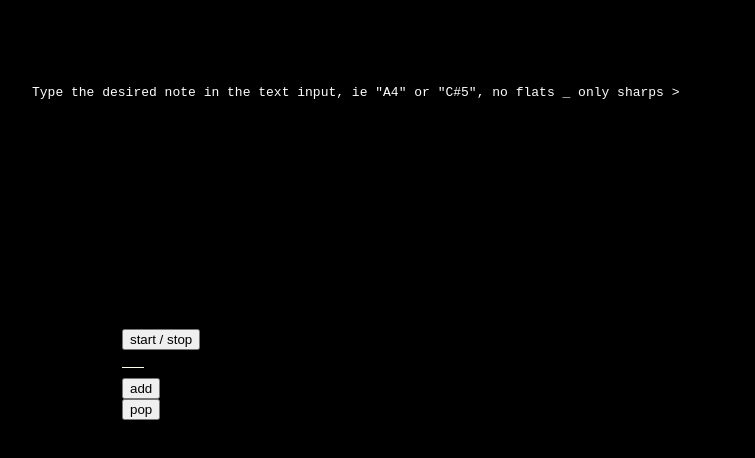
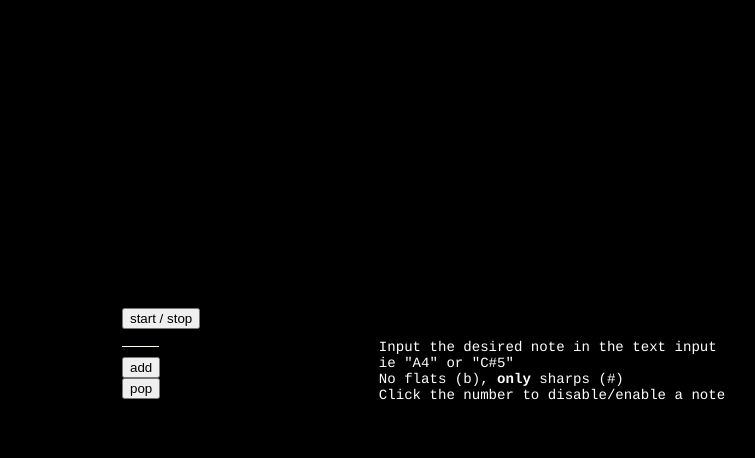
Before and after one commit to swlabrtyr/vortex, a React (Create React App) app: page / in a window 1280 px wide. Shown: the top 458 px of the page, without its empty margins (188-943 px from the left). Built offline with nearby package versions, Linux system fonts and the light colour scheme.

Commit message:
fixed instructions css

```diff
--- a/src/components/App.js
+++ b/src/components/App.js
@@ -7,17 +7,23 @@ import "../styles.css";
 
 const App = () => (
   <div>
-    <pre style={{color: 'white'}}>Type the desired note in the text input,
-    ie "A4" or "C#5", no flats _ only sharps >
-    </pre>  <div className="vortex-app">
 
-    <div className="add-remove">
-      <PlayPause />
-      <AddEvent />
-      <RemoveEvent />
+    <div className="vortex-app">
+    <div className="instructions">
+      <p>
+        Input the desired note in the text input
+        <br /> ie "A4" or "C#5"
+        <br /> No flats (b), <strong>only</strong> sharps (#)
+        <br /> Click the number to disable/enable a note
+      </p>
     </div>
-    <EventContainer />
-  </div>
+      <div className="controls">
+        <PlayPause />
+        <AddEvent />
+        <RemoveEvent />
+      </div>
+      <EventContainer />
+    </div>
   </div>
 );
 
--- a/src/components/PlayPause.js
+++ b/src/components/PlayPause.js
@@ -1,16 +1,16 @@
 import React from "react";
 import { connect } from "react-redux";
 import { togglePlayBack } from "../redux/actions";
-import shouldPlay from "../engine";
+import init from "../engine";
 
 let PlayPause = ({ dispatch }) => {
-  console.log(dispatch)
   return (
     <div className="play-pause">
       <button
         onClick={() => {
+          const ctx = new AudioContext();
           dispatch(togglePlayBack());
-          shouldPlay();
+          init(ctx);
         }}
       >
         {" start / stop "}
--- a/src/engine/index.js
+++ b/src/engine/index.js
@@ -1,15 +1,10 @@
 import store from "../index";
 import note2freq from "../utils/note2freq";
 
-const audioCtx = new AudioContext();
+const init = ctx => {
+  const audioCtx = ctx;
   const output = audioCtx.createGain();
   const scheduleAheadTime = 0.1;
-
-// document.querySelector("button").addEventListener("click", function() {
-//   audioCtx.resume().then(() => {
-//     console.log("Playback resumed successfully");
-//   });
-// });
 
   output.gain.value = 0.2;
   output.connect(audioCtx.destination);
@@ -74,7 +69,6 @@ function scheduleNote(beatDivisionNumber, start, stop) {
 
           osc.stop(futureTickTime + 1.8);
           osc.frequency.value = note2freq(events[i].content);
-
         }
       } else if (beatDivisionNumber !== events[i].id) {
         showScheduledEvent(document.getElementById(i), false, i);
@@ -134,6 +128,9 @@ function sequence() {
 
   const shouldPlay = () => {
     sequence();
-}
+  };
 
-export default shouldPlay;
+  shouldPlay();
+};
+
+export default init;
--- a/src/index.js
+++ b/src/index.js
@@ -8,7 +8,6 @@ import App from "./components/App";
 import "./styles.css";
 
 const store = createStore(rootReducer, applyMiddleware(logger));
-console.log(store)
 
 render(
   <Provider store={store}>
@@ -17,4 +16,5 @@ render(
   document.getElementById("root")
 );
 
+
 export default store;
--- a/src/styles.css
+++ b/src/styles.css
@@ -16,6 +16,14 @@ button {
   outline: none;
 }
 
+.instructions {
+  color: white;
+  position: absolute;
+  font: 0.88em "courier";
+  margin-left: 200px;
+  margin-top: -75px;
+}
+
 .vortex-app {
   position: relative;
   font-family: sans-serif;
@@ -32,7 +40,7 @@ button {
   align-items: flex-start;
 }
 
-.add-remove {
+.controls {
   position: relative;
   display: flex;
   flex-direction: column;
@@ -56,7 +64,7 @@ button {
   margin-bottom: 10px;
   margin-right: -10px;
   font-weight: 20;
-  width: 20px;
+  width: 35px;
   padding-left: 0;
   box-shadow: none;
 }
@@ -113,19 +121,3 @@ button {
 .event--armed {
   color: lightskyblue;
 }
-
-
-.filter {
-  text-decoration: none;
-  color: black;
-  position: relative;
-  display: flex;
-  padding: 0.3rem 0;
-  margin: 0 0.3rem;
-  cursor: pointer;
-}
-
-.filter--active {
-  display: flex;
-  border-bottom: 1px solid black;
-}
```
Lines whose indentation alone changed are shown as unchanged.
